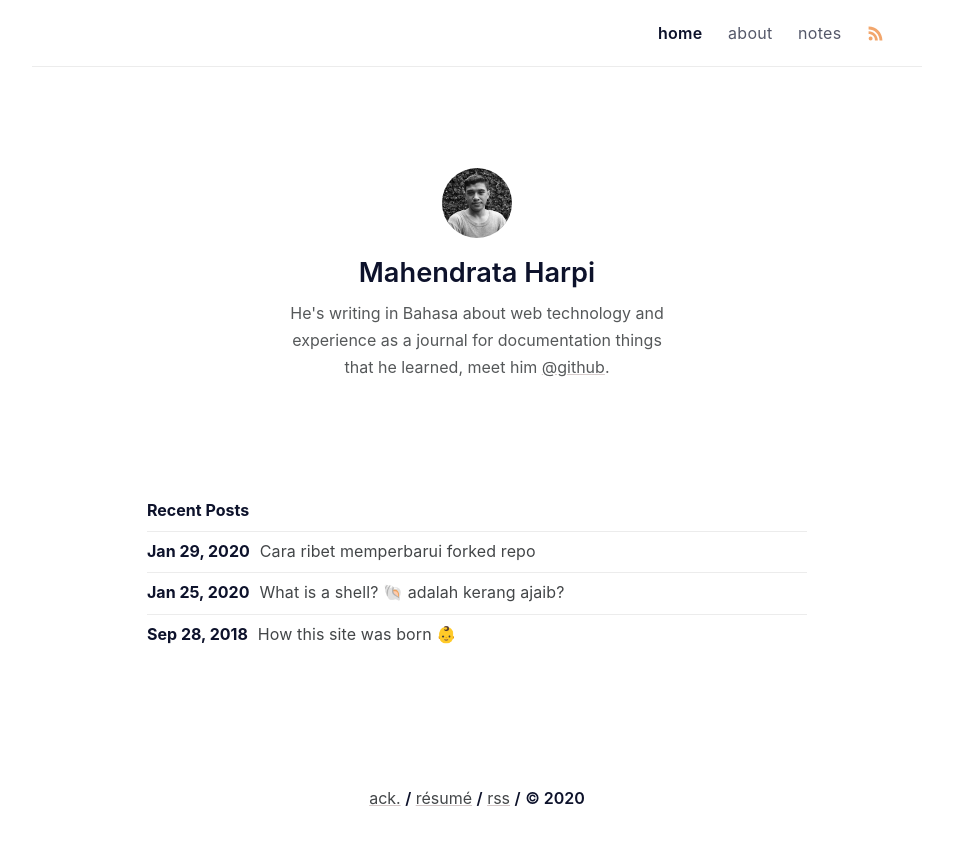
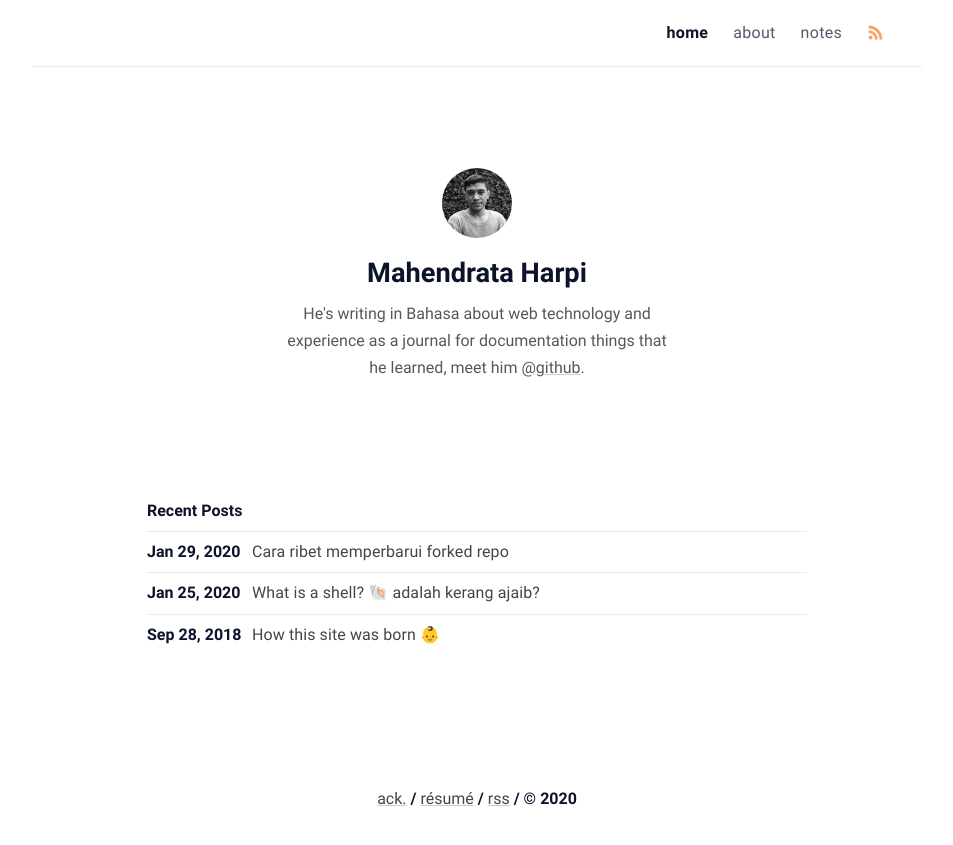
Before and after one commit to piharpi/piharpi.com, a Jekyll site: the page built from index.md, in a window 1280 px wide. Shown: the top 845 px of the page, without its empty margins (163-1116 px from the left). Built offline with Jekyll 4.4.1, drawn with Linux system fonts in a browser that asks for light colours.

Commit message:
remove apple-system font

```diff
--- a/_sass/main.scss
+++ b/_sass/main.scss
@@ -1,6 +1,5 @@
 // Fonts preferences
-$sans-family: -apple-system, BlinkMacSystemFont, Roboto, "Helvetica Neue",
-  sans-serif;
+$sans-family: Roboto, sans-serif;
 $mono-family: "Ubuntu Mono", monospace;
 $base-font-size: 16px;
 $medium-font-size: $base-font-size * 0.938;
```
